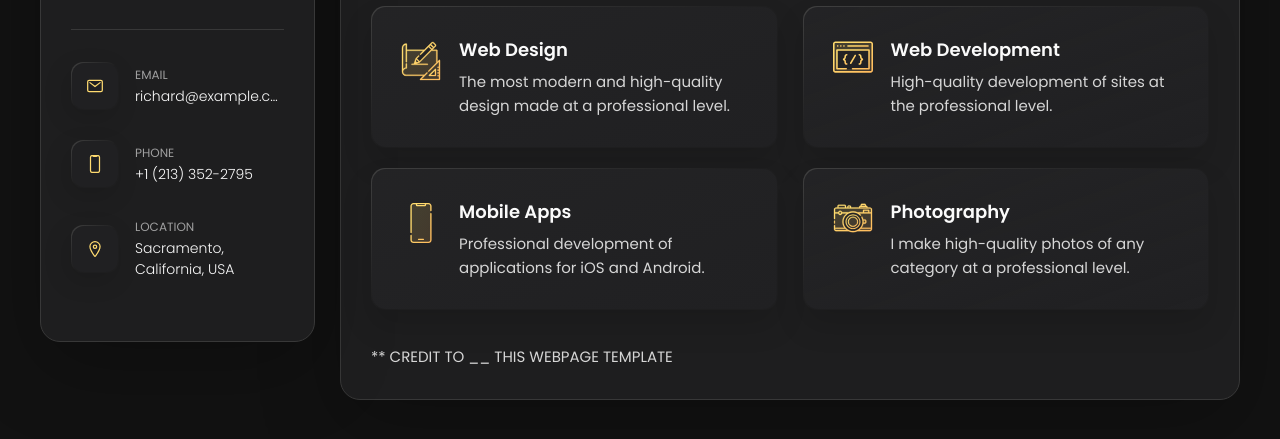
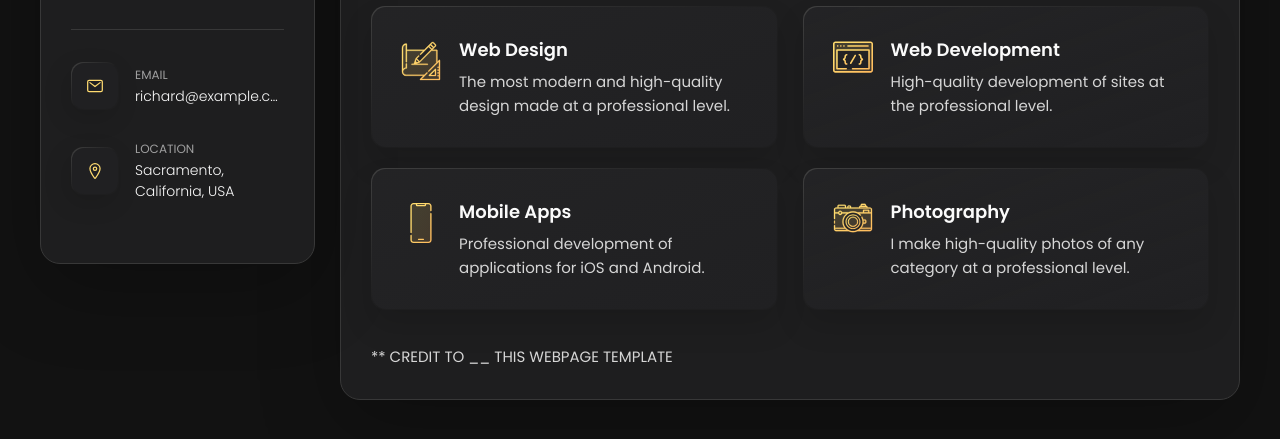
Before and after one commit to alex-battikha/portfolio, a plain HTML site: page index.html in a window 1280 px wide. Shown: the part 331-770 px from the top of the page. Drawn offline with nearby package versions, Linux system fonts and the light colour scheme.

Commit message:
phone removed

```diff
--- a/index.html
+++ b/index.html
@@ -75,20 +75,6 @@
               <p class="contact-title">Email</p>
 
               <a href="mailto:richard@example.com" class="contact-link">richard@example.com</a>
-            </div>
-
-          </li>
-
-          <li class="contact-item">
-
-            <div class="icon-box">
-              <ion-icon name="phone-portrait-outline"></ion-icon>
-            </div>
-
-            <div class="contact-info">
-              <p class="contact-title">Phone</p>
-
-              <a href="tel:+12133522795" class="contact-link">+1 (213) 352-2795</a>
             </div>
 
           </li>
```
